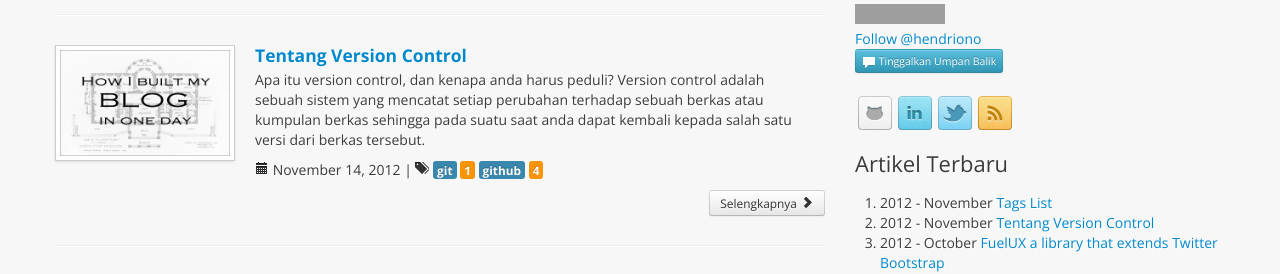
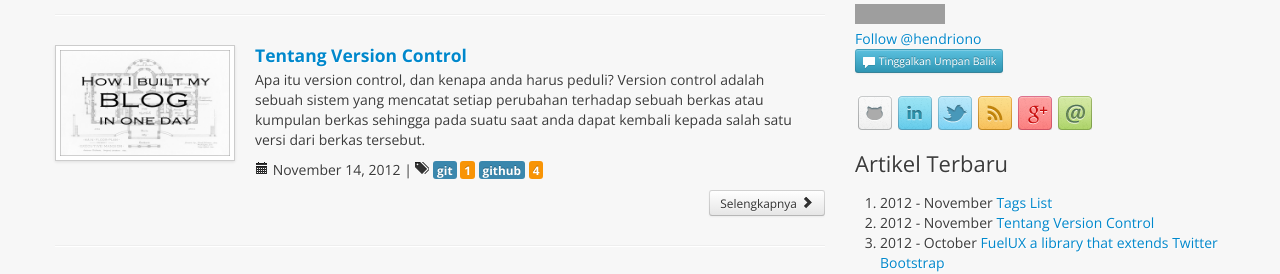
Before and after one commit to hendriono/hendriono.github.com, a Jekyll site: the page built from index.markdown, in a window 1280 px wide. Shown: the part 226-500 px from the top of the page. Built offline with Jekyll 4.4.1, drawn with Linux system fonts in a browser that asks for light colours; nearby versions of some CDN libraries; Markdown is read by kramdown in place of the engine named in the settings; comment, search, counter and statistics services are not loaded; grey boxes are pictures that could not be loaded.

Commit message:
Salah Ngedit

```diff
--- a/_includes/aboutme.html
+++ b/_includes/aboutme.html
@@ -8,6 +8,6 @@
   <li><a href="http://www.linkedin.com/in/hendriono" rel="me" class="social linkedin" title="LinkedIn profile" target="_blank"></a></li>
   <li><a href="http://www.twitter.com/dedehendriono" rel="me" class="social twitter" title="twitter.com/hendriono" target="_blank"></a></li>
   <li><a href="http://feeds.feedburner.com/kyllblogit" rel="me" class="social rss" title="Kyll BloGit RSS Feed" target="_blank"></a></li>
-  <li><a href="https://plus.google.com/114478773453104104429/posts" rel="me" class="Google Plus" title="Go to Google Plus profile" target="_blank"></a></li>
-  <li><a href="https://github.com/hendriono/feedback/issues/new" rel="me" class="Feedback" title="Leave feedback for Hendriono" target="_blank"></a></li>
+  <li><a href="https://plus.google.com/114478773453104104429/posts" rel="me" class="social gplus" title="Google Plus Profile" target="_blank"></a></li>
+  <li><a href="https://github.com/hendriono/feedback/issues/new" rel="me" class="social mail" title="Leave feedback for Hendriono" target="_blank"></a></li>
 </ul>
```
